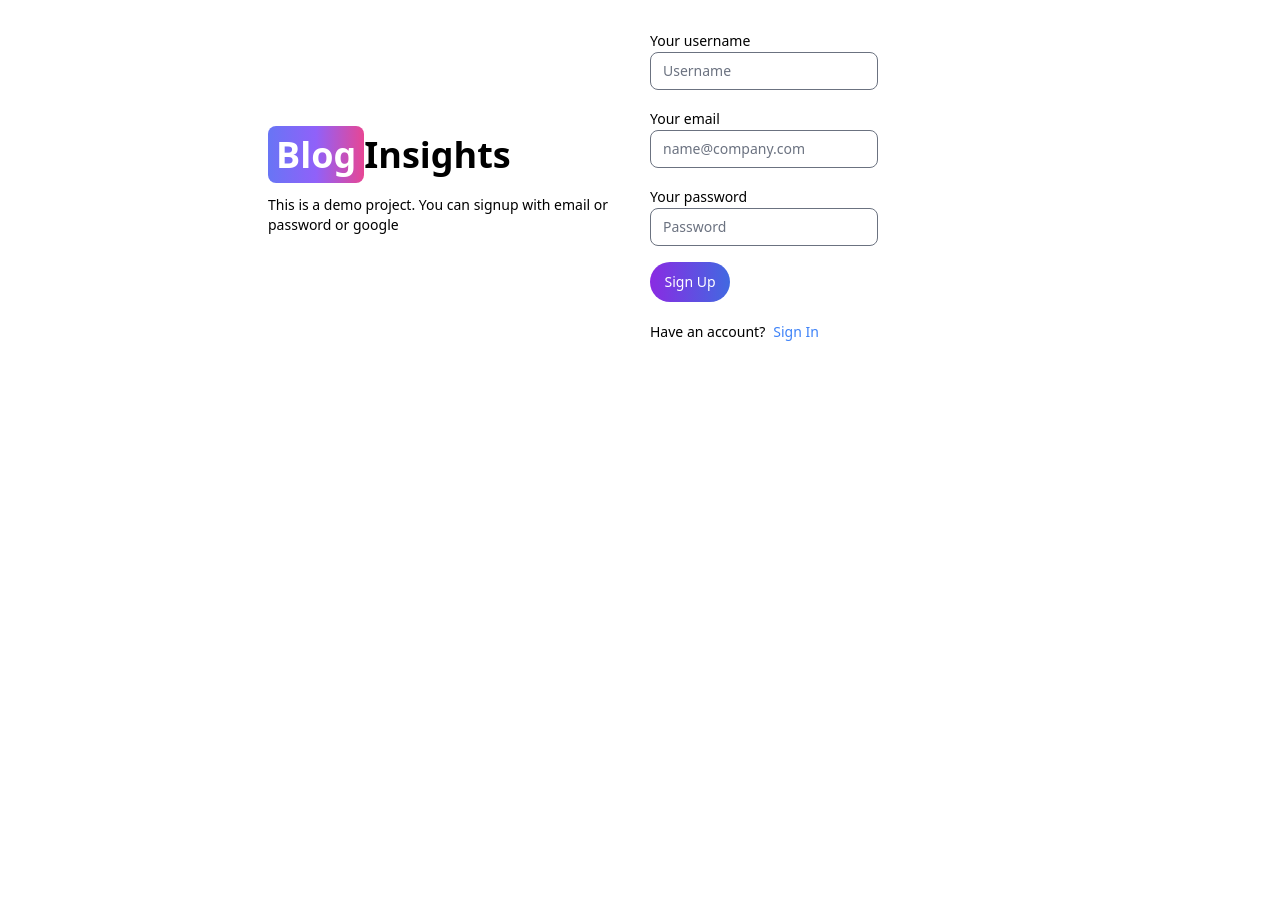
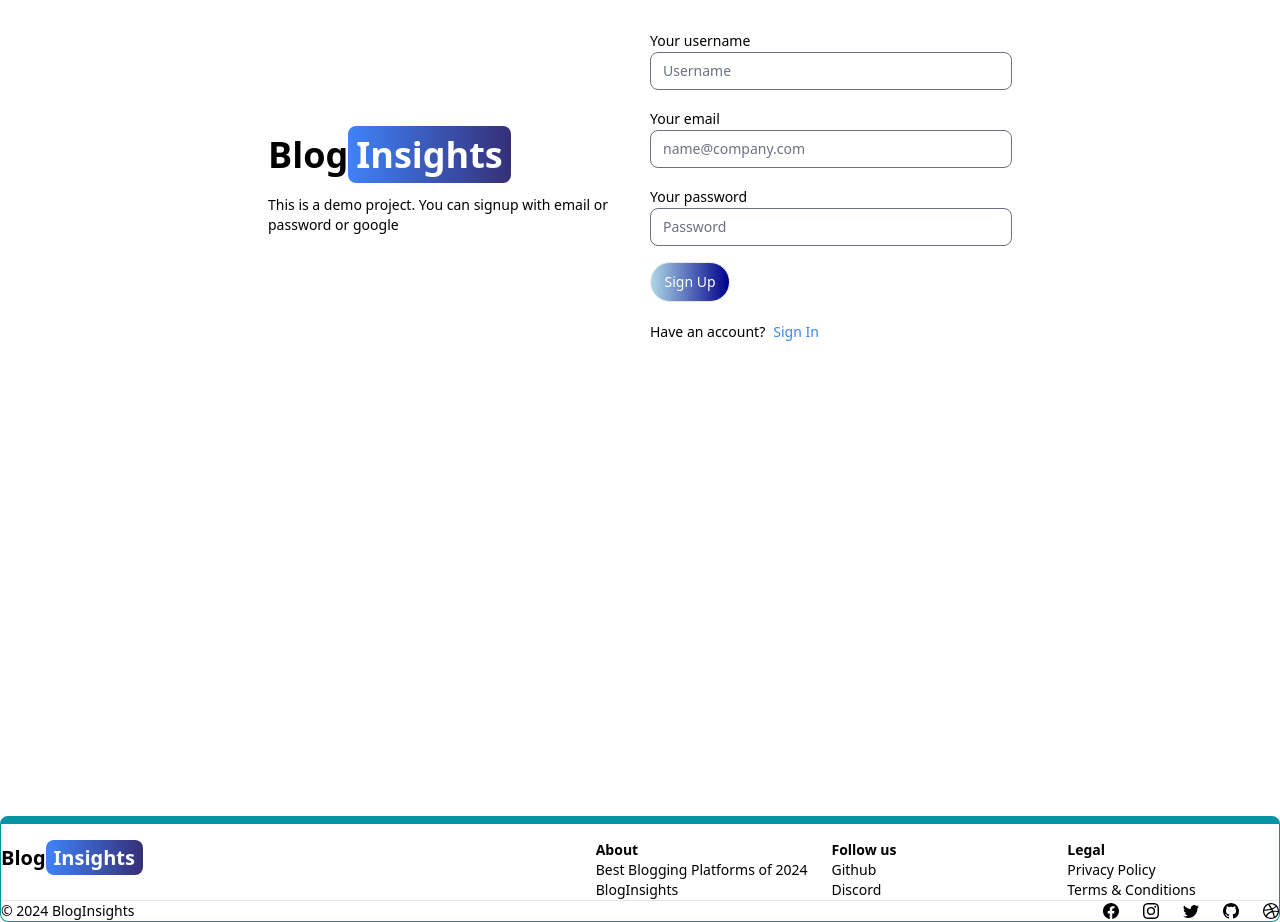
Before and after one commit to dhvani2204/BlogInsights, a React (Vite) app in the folder client/: page /sign-up in a window 1280 px wide. Shown: the part 120-1042 px from the top of the page. Before the commit the page ends 936 px from the top, so only its background shows below. Built offline with nearby package versions, Linux system fonts and the light colour scheme.

Commit message:
create and add the footer component

```diff
--- a/client/src/App.jsx
+++ b/client/src/App.jsx
@@ -7,6 +7,7 @@
 import Dashboard from './pages/Dashboard'
 import Projects from './pages/Projects'
 import Header from './components/Header'
+import Footer from './components/Footer'
 
 function App() {
   return (
@@ -21,6 +22,7 @@
         <Route path="/dashboard" element={<Dashboard />} />
         <Route path="/projects" element={<Projects />} />
       </Routes>
+      <Footer/>
     </Router>
   )
 }
--- /dev/null
+++ b/client/src/components/Footer.jsx
@@ -0,0 +1,105 @@
+import React from 'react'
+import { Footer } from 'flowbite-react';
+import { Link } from 'react-router-dom';
+import { BsFacebook, BsInstagram, BsTwitter, BsGithub, BsDribbble  } from 'react-icons/bs'
+
+function FooterComp() {
+  return (
+    <Footer container className='border border-t-8 border-teal-500'>
+      <div className='w-full max-w-7xl mx-auto'>
+      <div className='grid w-full justify-between sm:flex md:grid-cols-1'>
+      <div className='mt-5'>
+      <Link
+      to='/'
+      className='self-center whitespace-nowrap text-lg sm:text-xl
+      font-semibold dark:text-white'>
+      <span>Blog</span>
+      <span className='px-2 py-1 bg-gradient-to-r  from-blue-500 to-indigo-900 rounded-lg text-white'>
+          Insights
+      </span>
+
+      </Link>
+      </div>
+      <div className='grid grid-cols-2 gap-8 mt-4 sm:grid-cols-3 sm:gap-6'>
+
+     <div>
+     <Footer.Title title='About'/>
+     <Footer.LinkGroup col>
+     <Footer.Link
+       href='https://www.forbes.com/advisor/business/software/best-blogging-platforms/'
+       target='_blank'
+       rel='noopener noreferrer'
+>
+   Best Blogging Platforms of 2024
+     </Footer.Link>
+
+     <Footer.Link
+     href='/about'
+     target='_blank'
+     rel='noopener noreferrer'
+>
+ BlogInsights
+   </Footer.Link>
+     </Footer.LinkGroup>
+     </div>
+
+
+<div>
+      <Footer.Title title='Follow us'/>
+      <Footer.LinkGroup col>
+      <Footer.Link
+        href='https://github.com/dhvani2204'
+        target='_blank'
+        rel='noopener noreferrer'
+>
+    Github
+      </Footer.Link>
+
+      <Footer.Link
+        href='#'
+>
+Discord
+      </Footer.Link>
+      </Footer.LinkGroup>
+      </div>
+
+<div>
+      <Footer.Title title='Legal'/>
+      <Footer.LinkGroup col>
+      <Footer.Link
+        href='#'
+
+>
+    Privacy Policy
+      </Footer.Link>
+
+      <Footer.Link
+        href='#'
+>
+Terms &amp; Conditions
+      </Footer.Link>
+      </Footer.LinkGroup>
+      </div>
+      </div>
+      </div>
+      </div>
+      <Footer.Divider />
+      <div className='w-full sm:flex sm:items-center sm:justify-between'>
+      <Footer.Copyright
+      href='#'
+      by=" BlogInsights"
+      year={new Date().getFullYear()}
+      />
+      <div className='flex gap-6 sm:mt-0 mt-4 sm:justify-center'>
+      <Footer.Icon href='#' icon={BsFacebook}/>
+      <Footer.Icon href='#' icon={BsInstagram}/>
+      <Footer.Icon href='#' icon={BsTwitter}/>
+      <Footer.Icon href='https://github.com/dhvani2204' icon={BsGithub}/>
+      <Footer.Icon href='#' icon={BsDribbble}/>
+      </div>
+      </div>
+    </Footer>
+  );
+}
+
+export default FooterComp
--- a/client/src/components/Header.jsx
+++ b/client/src/components/Header.jsx
@@ -11,11 +11,10 @@
     to='/'
     className='self-center whitespace-nowrap text-sm sm:text-xl
     font-semibold dark:text-white'>
-    <span className='px-2 py-1 bg-gradient-to-r from-indigo-500
-     via-purple-500 to-pink-500 rounded-lg text-white'>
-        Blog
+    <span>Blog</span>
+    <span className='px-2 py-1 bg-gradient-to-r from-blue-500 to-indigo-900 rounded-lg text-white'>
+        Insights
     </span>
-    <span>Insights</span>
     </Link>
 
     <form className=' flex justify-center items-center space-x-4 flex-grow'>
@@ -52,7 +51,7 @@
     <Link to='/sign-in'>
     <Button
     className='w-20 h-10 rounded-full' color='gray' pill   style={{
-    background: 'linear-gradient(to right, #8A2BE2, #4169E1)', // Purple to Blue gradient
+    background: 'linear-gradient(to right, #ADD8E6,#00008B)', // light to dark Blue gradient
     color: 'white',
     display: 'flex',
         justifyContent: 'center',
--- a/client/src/pages/SignUp.jsx
+++ b/client/src/pages/SignUp.jsx
@@ -50,11 +50,10 @@
       <Link
       to='/'
       className='font-bold dark:text-white text-4xl'>
-      <span className='px-2 py-1 bg-gradient-to-r from-indigo-500
-       via-purple-500 to-pink-500 rounded-lg text-white'>
-          Blog
+      <span>Blog</span>
+      <span className='px-2 py-1 bg-gradient-to-r  from-blue-500 to-indigo-900 rounded-lg text-white'>
+          Insights
       </span>
-      <span>Insights</span>
       </Link>
       <p className='text-sm mt-5'>
       This is a demo project. You can signup with email or password or google
@@ -89,7 +88,7 @@
 />
       </div>
       <Button className='w-20 h-10' color='gray' pill   style={{
-        background: 'linear-gradient(to right, #8A2BE2, #4169E1)', // Purple to Blue gradient
+        background: 'linear-gradient(to right,  #ADD8E6, #00008B)', // light to dark Blue gradient
         color: 'white',
         display: 'flex',
         justifyContent: 'center', // Center horizontally
```
